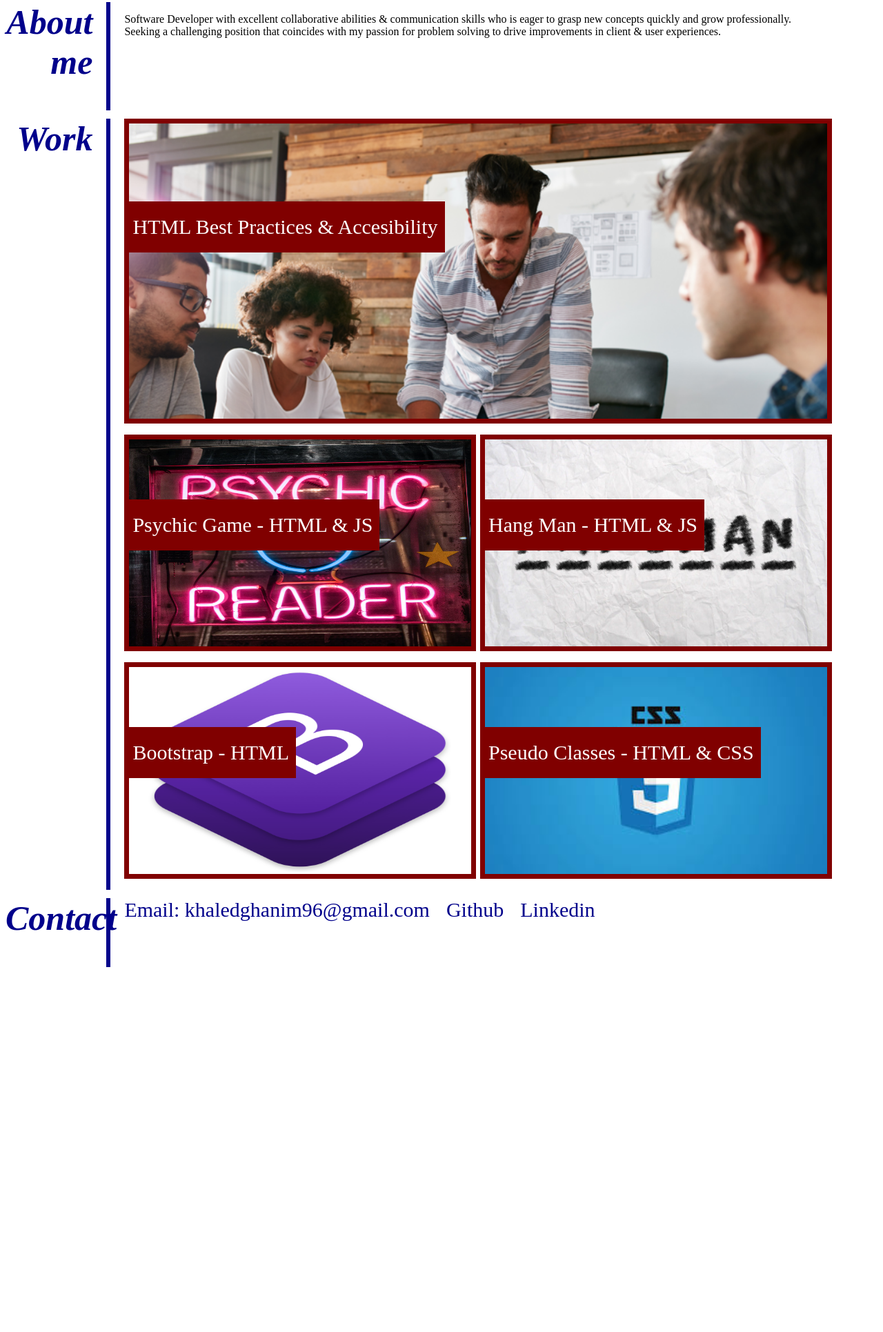
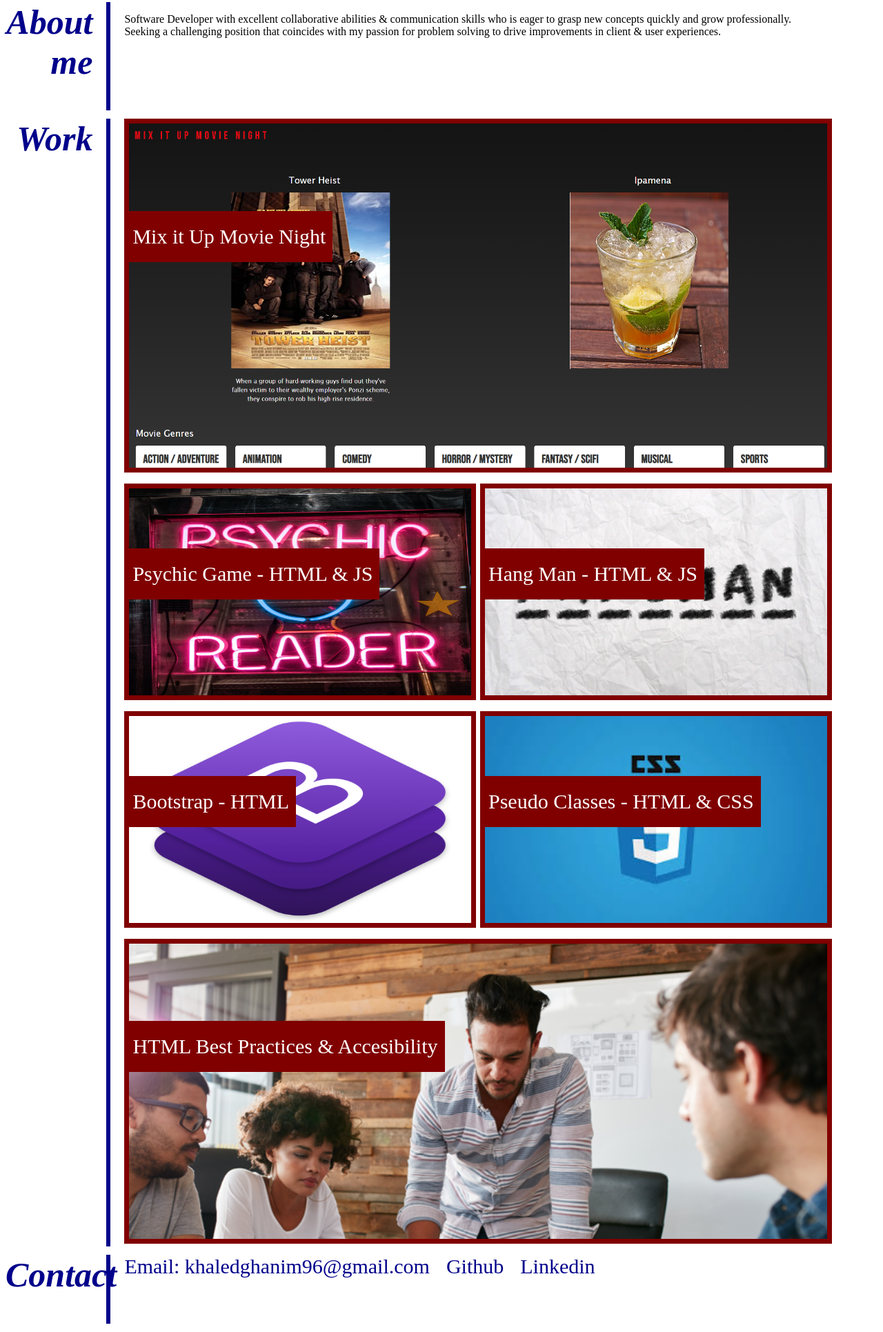
Before and after one commit to khaledghanem1/CSS-Portfolio, a plain HTML site: page index.html in a window 1280 px wide. Shown: the part 491-2422 px from the top of the page at 69% size. Before the commit the page ends 1905 px from the top, so only its background shows below. Drawn offline with Linux system fonts and the light colour scheme.

Commit message:
added Project one

```diff
--- a/index.html
+++ b/index.html
@@ -34,9 +34,9 @@
                         <div class="links">
                             <div>
                                 <div class="image-big">
-                                    <a target="_blank" href="https://github.com/khaledghanem1/Challenge-1">
-                                        <img src="html.png" alt="HTML">
-                                        <p>HTML Best Practices & Accesibility</p>
+                                    <a target="_blank" href="https://servbt.github.io/Mix-up-Movie-Night/">
+                                        <img src="MixItUpMovieNight.png" alt="Project1">
+                                        <p>Mix it Up Movie Night</p>
                                     </a>
                                 </div>
                             </div>
@@ -67,6 +67,12 @@
                                         <p>Pseudo Classes - HTML & CSS</p>
                                     </a>
                                 </div>
+                            </div>
+                            <div class="image-big">
+                                <a target="_blank" href="https://github.com/khaledghanem1/Challenge-1">
+                                    <img src="html.png" alt="HTML">
+                                    <p>HTML Best Practices & Accesibility</p>
+                                </a>
                             </div>
                         </div>
                     </div>
```
Also changed, not shown: MixItUpMovieNight.png (added).
